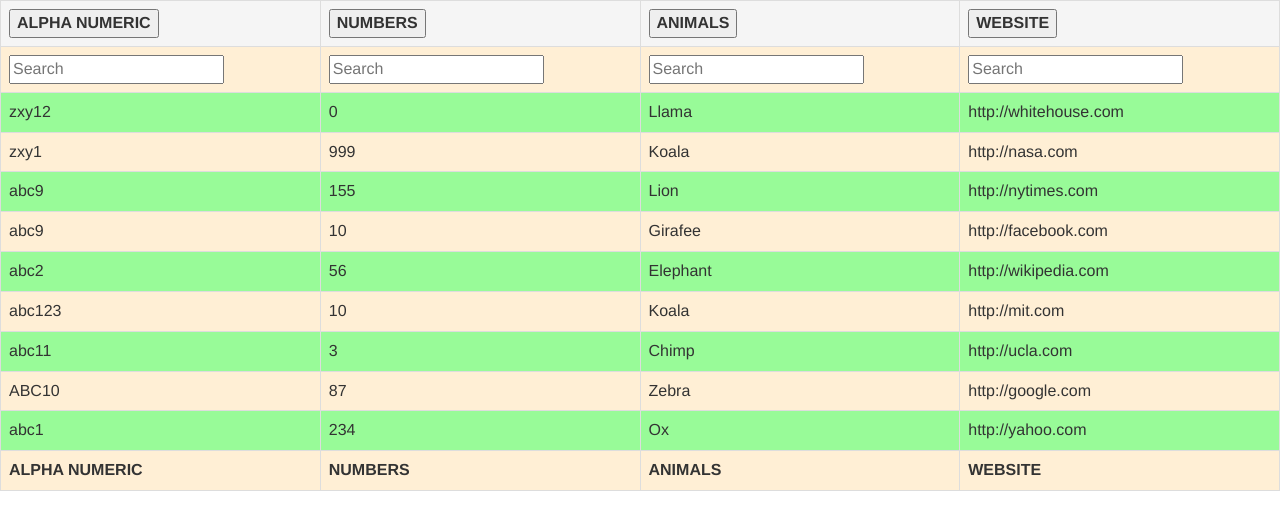
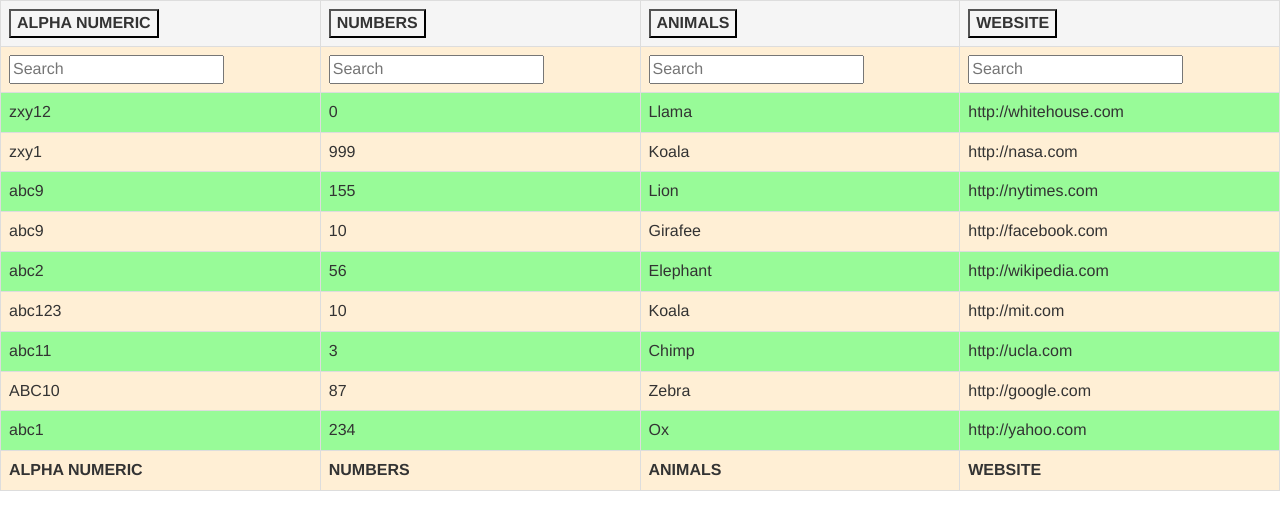
Before and after one commit to VarudhiniRao/Training, a plain HTML site: page Table-less/index.html in a window 1280 px wide. Drawn offline with nearby package versions, Linux system fonts and the light colour scheme.

Commit message:
Add files via upload

```diff
--- a/Table-less/Template/template.html
+++ b/Table-less/Template/template.html
@@ -1,19 +1,19 @@
 <table class="table-responsive table table-bordered table table-hover">
     <tr>
         <th>
-            <input type="button" value="ALPHA NUMERIC" ng-click="sortBy('alpha')">
+            <input type="button" value="ALPHA NUMERIC" ng-click="sortBy('alpha')" style="background-color: transparent;">
         </th>
         <span class="sortorder" ng-show="propertyName === 'alpha'" ng-class="{reverse: reverse}"></span>
         <th>
-            <input type="button" value="NUMBERS" ng-click="sortBy('number')">
+            <input type="button" value="NUMBERS" ng-click="sortBy('number')" style="background-color: transparent;">
         </th>
         <span class="sortorder" ng-show="propertyName === 'number'" ng-class="{reverse: reverse}"></span>
         <th>
-            <input type="button" value="ANIMALS" ng-click="sortBy('animal')">
+            <input type="button" value="ANIMALS" ng-click="sortBy('animal')" style="background-color: transparent;">
         </th>
         <span class="sortorder" ng-show="propertyName === 'animal'" ng-class="{reverse: reverse}"></span>
         <th>
-            <input type="button" value="WEBSITE" ng-click="sortBy('link')">
+            <input type="button" value="WEBSITE" ng-click="sortBy('link')" style="background-color: transparent;">
         </th>
         <span class="sortorder" ng-show="propertyName === 'link'" ng-class="{reverse: reverse}"></span>
     </tr>
--- a/Table-less/js/getData.js
+++ b/Table-less/js/getData.js
@@ -1,32 +1,58 @@
 var app = angular.module('myApp', []);
 
-app.service('dataService', function($http) {
-    this.getData = function(callbackFunc) {
-        $http.get('js/document.json').success(function(data) {
-            console.log(data)
-            callbackFunc(data);
+// app.service('dataService', function($http) {
+//     this.getData = function(callbackFunc) {
+//         $http.get('js/document.json').success(function(data) {
+//             console.log(data)
+//             callbackFunc(data);
 
-        }).error(function() {
-            console.log("error");
-        });
-    }
-});
+//         }).error(function() {
+//             console.log("error");
+//         });
+//     }
+// });
 
-app.controller('getDataCtrl', function($scope, dataService) {
-    //$scope.click = function() {
-    $scope.myData = {};
-    dataService.getData(function(dataResponse) {
-        $scope.myData = dataResponse.AlphaNumeric;
-        console.log($scope.myData)
-    });
+// app.controller('getDataCtrl', function($scope, dataService) {
+//     //$scope.click = function() {
+//     $scope.myData = {};
+//     dataService.getData(function(dataResponse) {
+//         $scope.myData = dataResponse.AlphaNumeric;
+//         console.log($scope.myData)
+//     });
 
-    //};
+//     //};
 
 
 
 
-});
+// });
+	app.service('promiseService',function($http,$q){
 
+		 this.getjson=function(url){
+
+		  var getData=$q.defer();
+
+		  $http.get(url).success(getData.resolve)
+
+		  .error(getData.reject);
+
+		  return getData.promise;
+
+	  	console.log(getData.promise);
+	 }
+
+	});
+
+		 app.controller('getDataCtrl',function($scope,promiseService){
+		 // alert('hi');
+
+			  promiseService.getjson('js/document.json').then(function(dataResponse){
+			   $scope.myData=dataResponse.AlphaNumeric;
+			   console.log($scope.myData);
+
+			  });
+
+		 });
 
 
 app.directive('jsonTemplate', function() {
```
